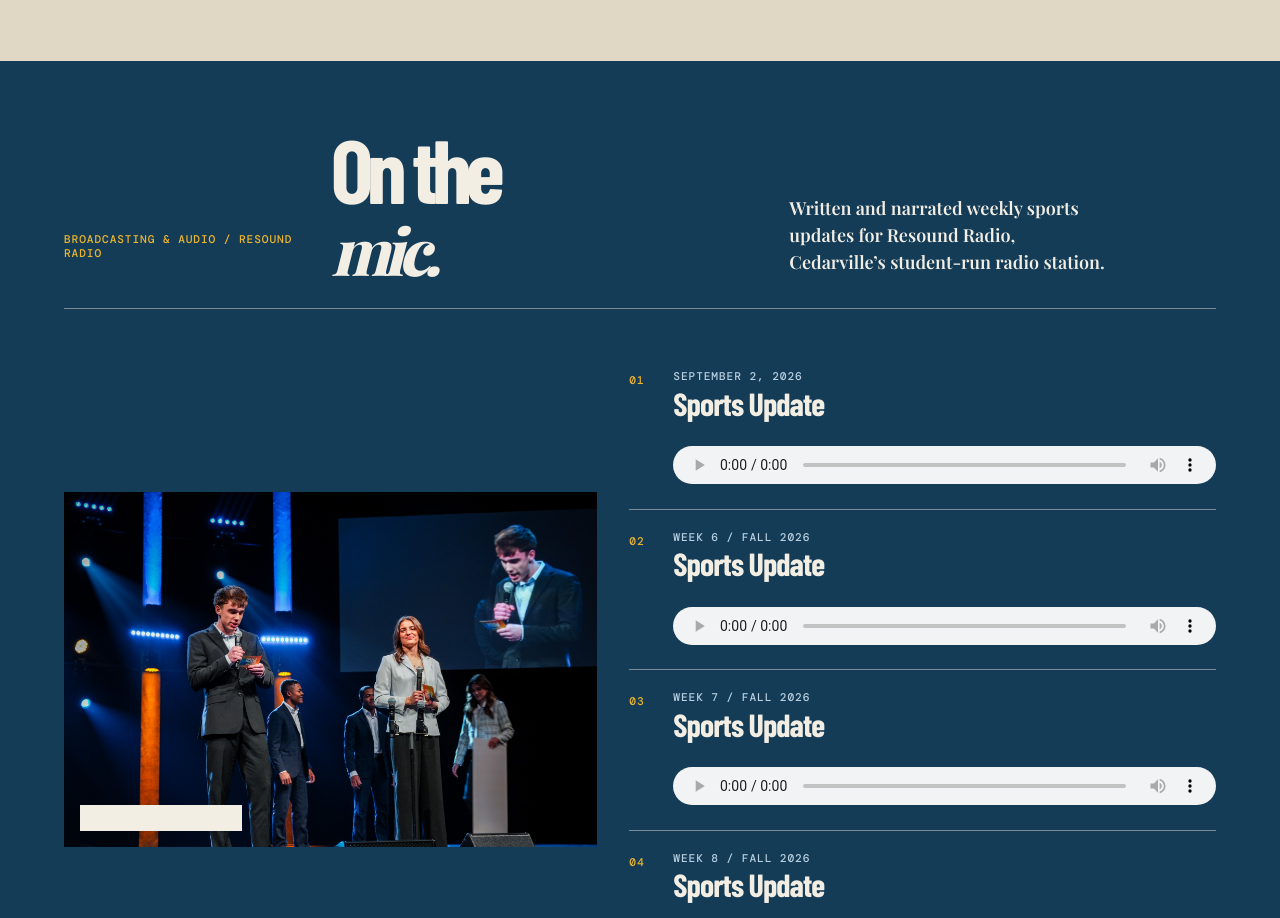
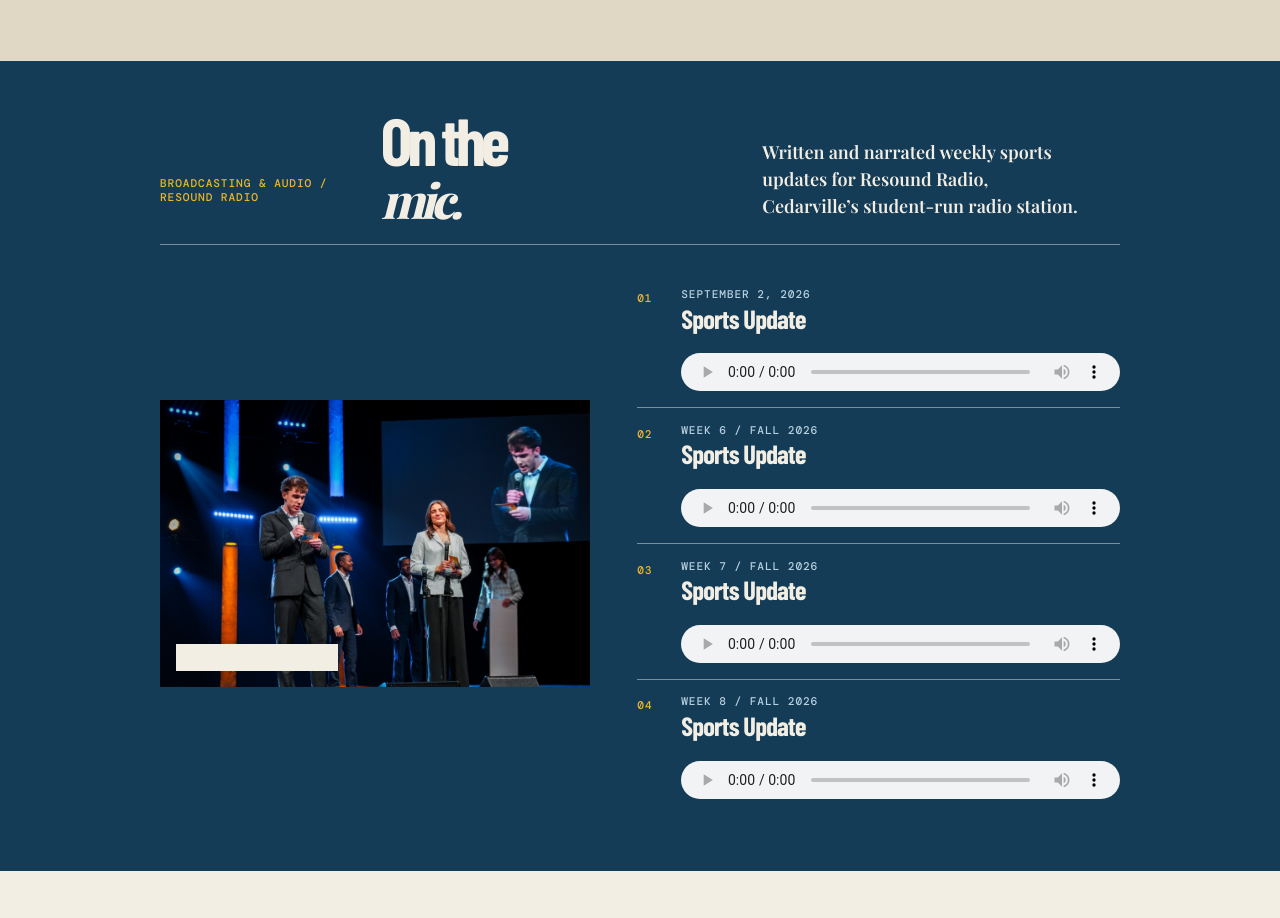
Before and after one commit to emilytuttle5/Tuttle-Media-Portfolio, a plain HTML site: page hosting-audio.html in a window 1280 px wide. Shown: the part 533-1451 px from the top of the page. Drawn offline with nearby package versions, Linux system fonts and the light colour scheme; a web font is replaced by a local one.

Commit message:
Scale down On the Mic section while preserving photo and audio proportions

```diff
--- a/assets/additions.css
+++ b/assets/additions.css
@@ -480,3 +480,56 @@
     max-height: 380px;
   }
 }
+
+
+/* Scale the entire On the Mic spread down as one composition. */
+.hosting-page .audio-desk {
+  padding-top: 3.25rem;
+  padding-bottom: 3.5rem;
+}
+.hosting-page .audio-heading,
+.hosting-page .audio-content {
+  width: 100%;
+  max-width: 960px;
+  margin-left: auto;
+  margin-right: auto;
+}
+.hosting-page .audio-heading {
+  gap: 1.5rem;
+  padding-bottom: 1.5rem;
+}
+.hosting-page .audio-heading h1 {
+  font-size: clamp(3.1rem, 5.2vw, 5.5rem);
+}
+.hosting-page .audio-content {
+  margin-top: 1.75rem;
+  gap: clamp(1.5rem, 3vw, 2.5rem);
+}
+.hosting-page .audio-content .audio-clip {
+  padding: .9rem 0 1rem;
+}
+.hosting-page .audio-content .audio-clip h2 {
+  font-size: 1.65rem;
+  margin-bottom: .65rem;
+}
+@media (min-width: 761px) {
+  .hosting-page .audio-content {
+    grid-template-columns: minmax(0, 1fr) minmax(0, 1.1fr);
+  }
+  .hosting-page .audio-content .hosting-stage-photo {
+    max-width: 430px;
+  }
+  .hosting-page .audio-content .hosting-stage-photo img {
+    max-height: 470px;
+  }
+}
+@media (max-width: 760px) {
+  .hosting-page .audio-desk {
+    padding-top: 2.75rem;
+    padding-bottom: 3rem;
+  }
+  .hosting-page .audio-content {
+    grid-template-columns: 1fr;
+    gap: 1.5rem;
+  }
+}
```
